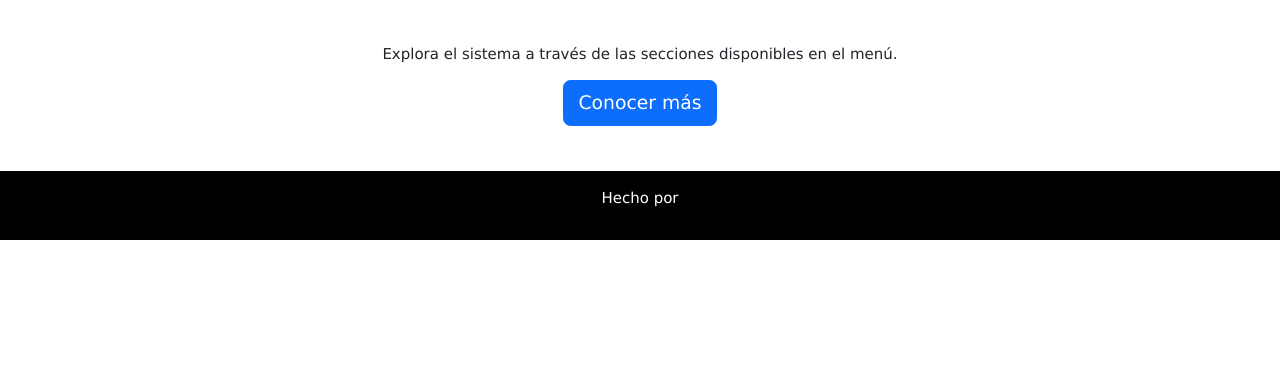
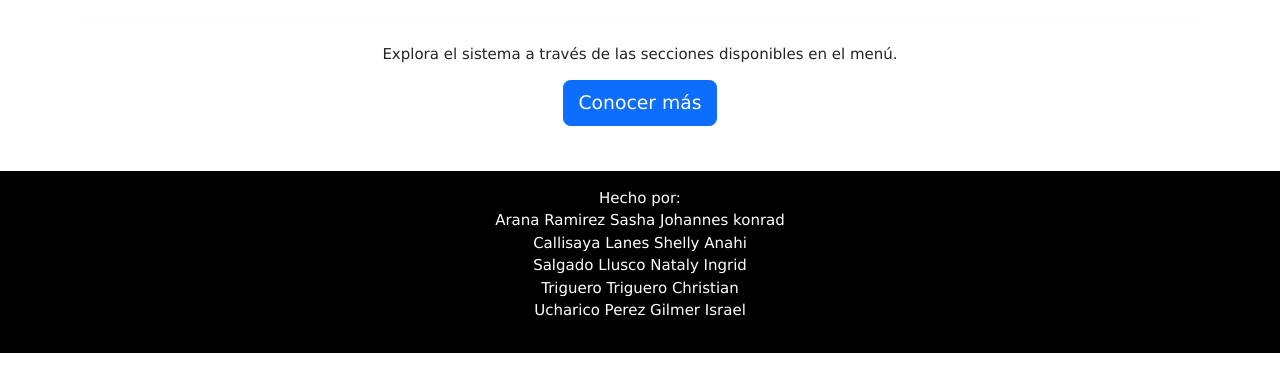
Before and after one commit to ShellyCL/Proyecto162, a plain HTML site: page index.html in a window 1280 px wide. Shown: the part 210-602 px from the top of the page. Drawn offline with nearby package versions, Linux system fonts and the light colour scheme.

Commit message:
index.html

```diff
--- a/index.html
+++ b/index.html
@@ -72,7 +72,12 @@
 </section>
 <!-- Footer -->
 <footer class="w3-center w3-black w3-padding-16">
-<p>Hecho por</p>
+<p>Hecho por: <br>
+  Arana Ramirez Sasha Johannes konrad<br>
+  Callisaya Lanes Shelly Anahi<br>
+  Salgado Llusco Nataly Ingrid<br>
+  Triguero Triguero Christian<br>
+  Ucharico Perez Gilmer Israel </p>
 </footer>
 
      <script src="https://cdn.jsdelivr.net/npm/bootstrap@5.3.3/dist/js/bootstrap.bundle.min.js" integrity="sha384-YvpcrYf0tY3lHB60NNkmXc5s9fDVZLESaAA55NDzOxhy9GkcIdslK1eN7N6jIeHz" crossorigin="anonymous"></script>
```
